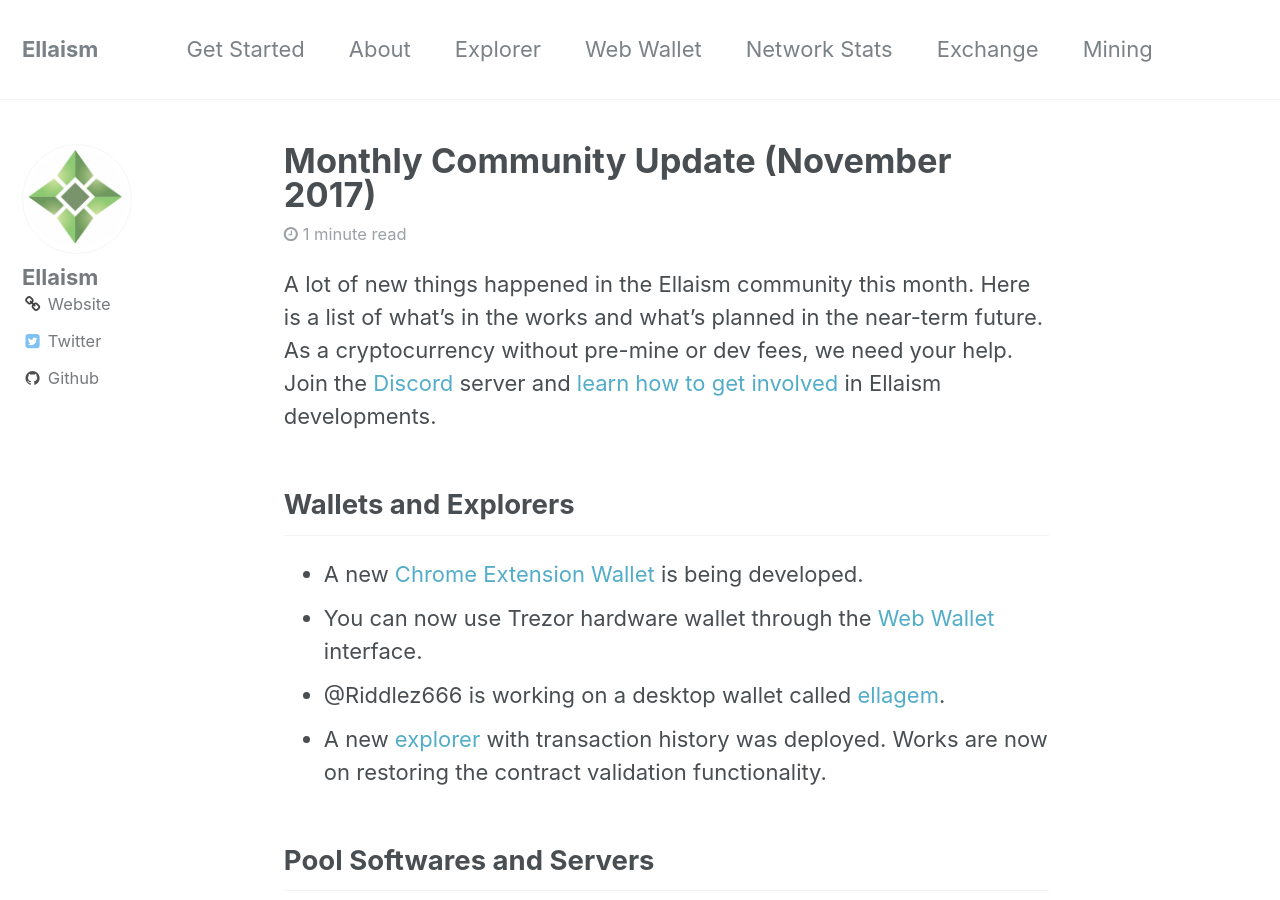
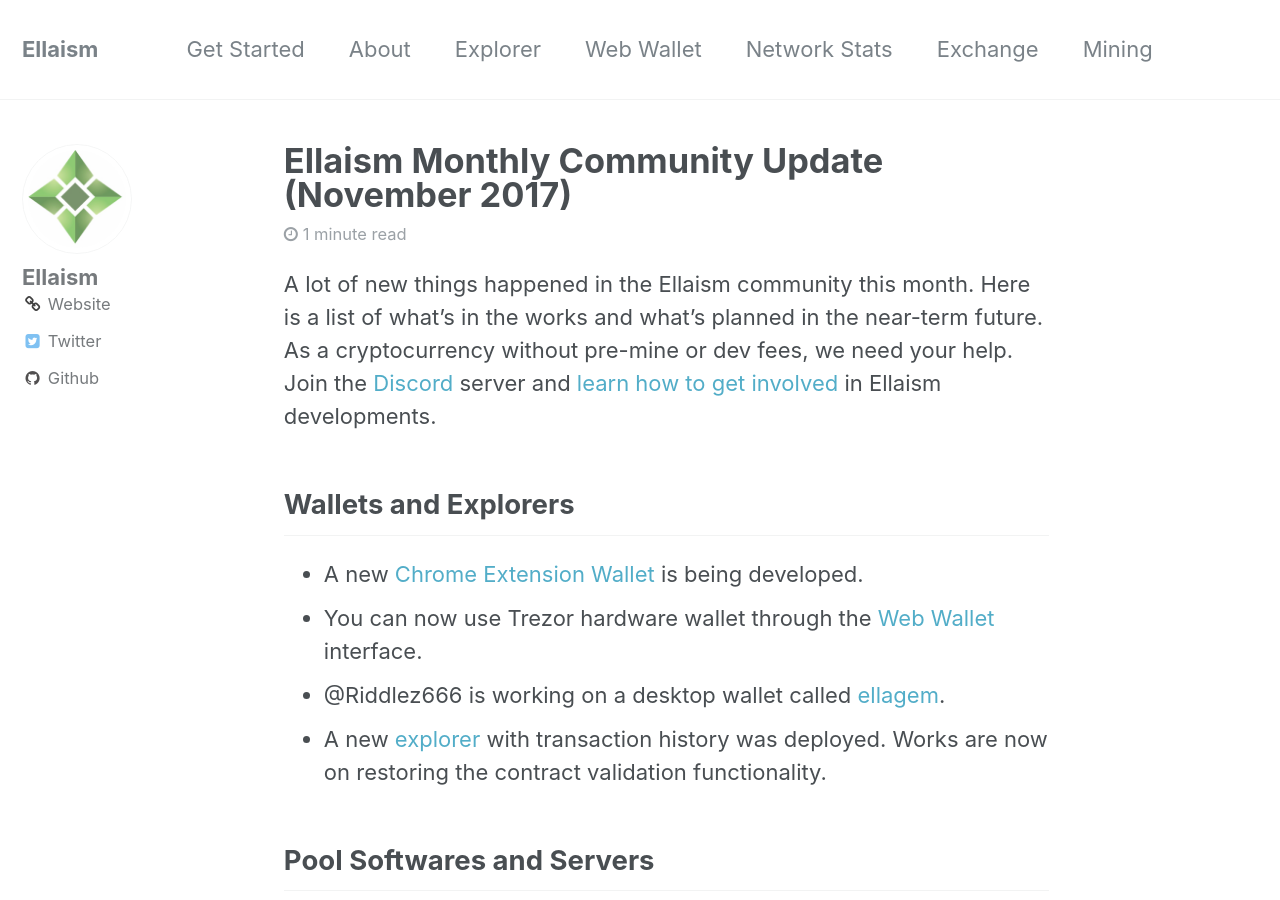
Before and after one commit to ellaism/ellaism.org, a Jekyll site: the page built from _posts/2017-11-30-monthly-update-nov-2017.md, in a window 1280 px wide and 900 px high. Built offline with Jekyll 4.4.1, drawn with Linux system fonts in a browser that asks for light colours.

Commit message:
Small fixes for title and excerpt

```diff
--- a/_posts/2017-11-30-monthly-update-nov-2017.md
+++ b/_posts/2017-11-30-monthly-update-nov-2017.md
@@ -1,5 +1,5 @@
 ---
-title:  "Monthly Community Update (November 2017)"
+title: "Ellaism Monthly Community Update (November 2017)"
 categories:
   - monthly-update
 ---
```
Also changed, not shown: _docs/2018-roadmap.md (+1 -0 lines).
